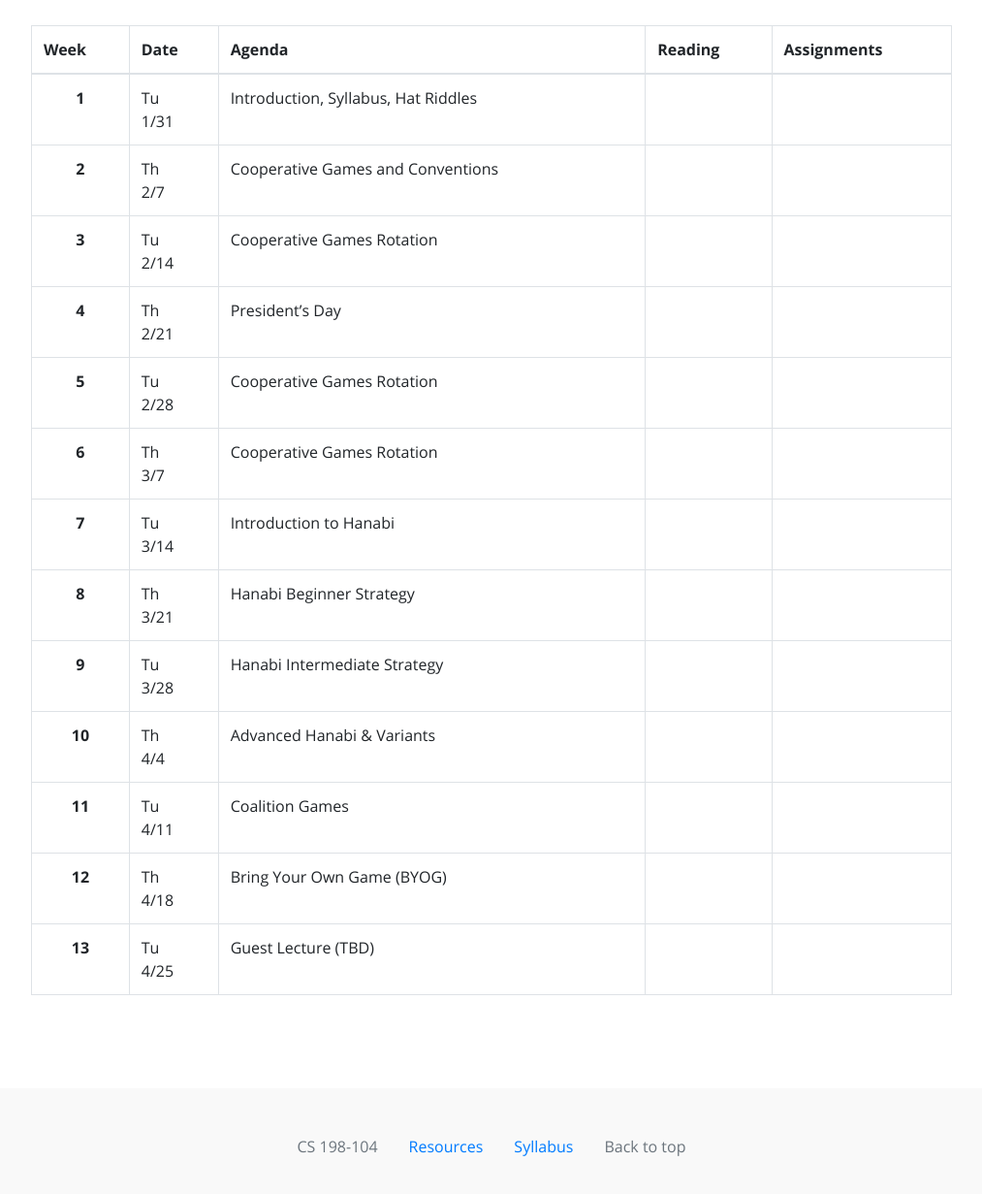
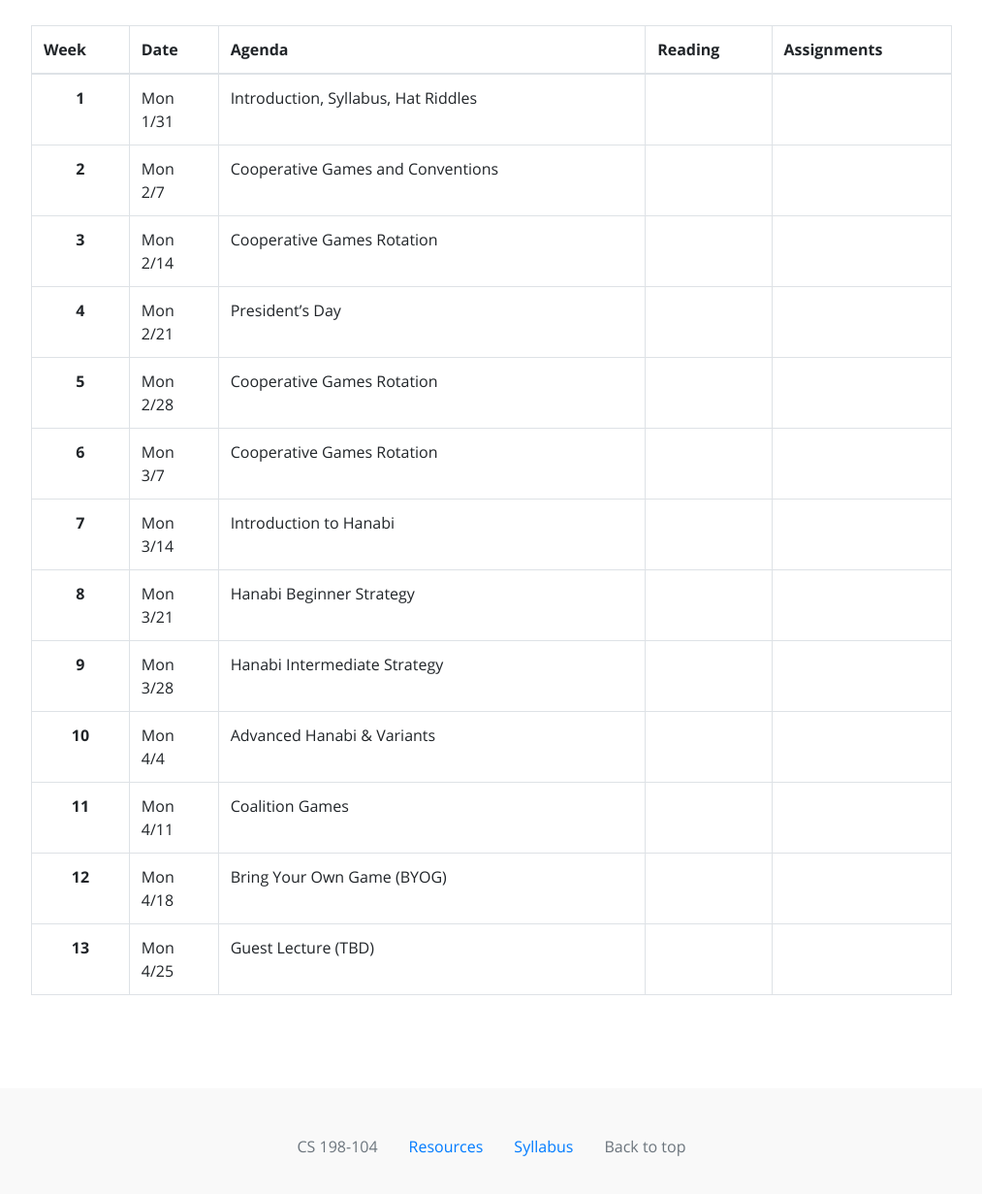
Before and after one commit to nimarez/cooperativegames, a Jekyll site: the page built from index.html, in a window 1280 px wide, cut to the strip 286-1528 px from the top of the page. Shown: the top 1231 px of the strip at 97% size, without its empty margins (133-1146 px from the left). Built offline with Jekyll 4.4.1, drawn with Linux system fonts in a browser that asks for light colours.

Commit message:
Tu/Th to Mon

```diff
--- a/index.html
+++ b/index.html
@@ -76,7 +76,7 @@ title: Home
                                 </th>
                                 {% endif %}
                                 <td>
-                                    {% cycle "Tu", "Th" %} <br/>
+                                    {% cycle "Mon", "Mon" %} <br/>
                                     {{ material.date }}
                                 </td>
                                 <td class="table-td-sm">
```
